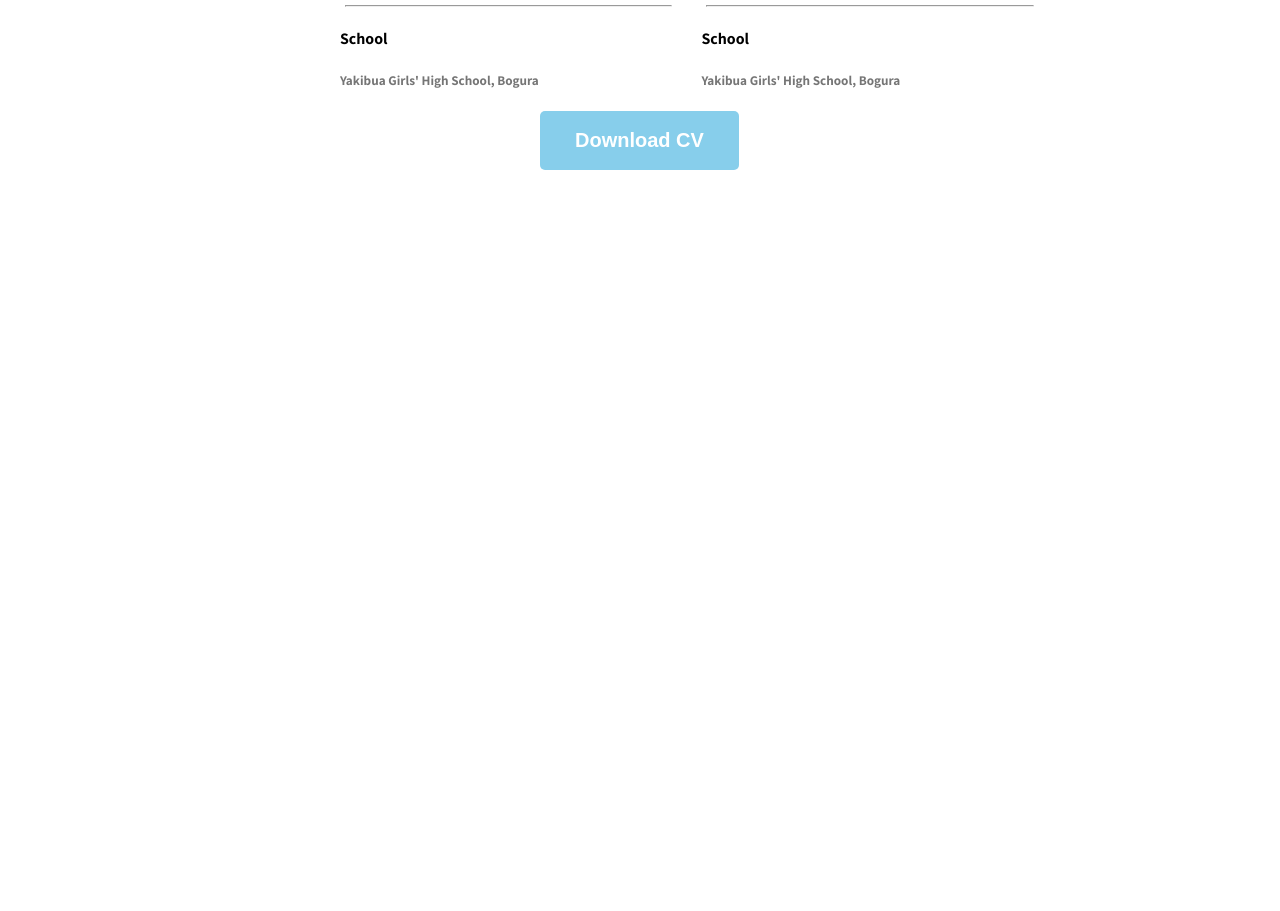
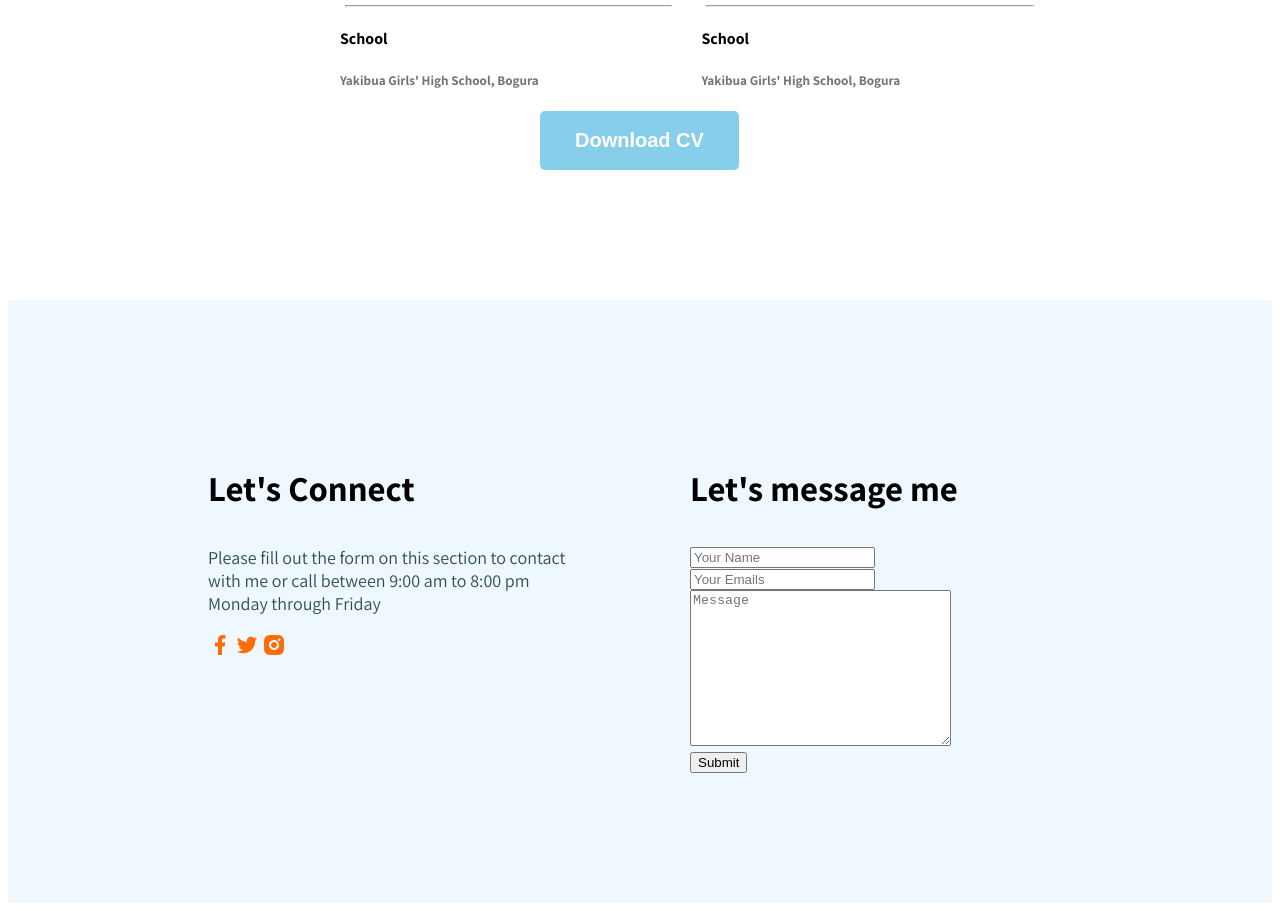
Before and after one commit to ZohanaZuthi/WEB-developer-portfolio, a plain HTML site: page index.html in a window 1280 px wide. Shown: the part 2501-3412 px from the top of the page. Before the commit the page ends 2801 px from the top, so only its background shows below. Drawn offline with Linux system fonts and the light colour scheme.

Commit message:
end of my project

```diff
--- a/index.html
+++ b/index.html
@@ -133,7 +133,27 @@
             <button class="btn-primary h">Download CV</button>
         </section>
     </main>
-    <footer>
+    <footer class="footer">
+        <div class="footer-column">
+            <h3 class="section-title"> Let's Connect </h3>
+                <p class="section-descript">Please fill out the form on this section to contact with me or call between 9:00 am to 8:00 pm Monday through Friday</p>
+           <div class="Social-links">
+            <a href=""><img src="images/icons/facebook.png" alt=""></a>
+            <a href=""><img src="images/icons/twitter.png" alt=""></a>
+            <a href=""><img src="images/icons/insta.png" alt=""></a>
+           </div>
+
+        </div>
+        <div class="footer-column">
+        <h3 class="section-title">Let's message me</h3>
+
+            <form action="contact">
+                <input type ="text" placeholder="Your Name"><br>
+                <input type ="email"name="" placeholder="Your Emails"><br>
+                <textarea name="" placeholder="Message" id="" cols="30" rows="10"></textarea><br>
+                <input type="submit" value="Submit">
+            </form>
+        </div>
 
     </footer>
 
--- a/styles/portfolio.css
+++ b/styles/portfolio.css
@@ -159,3 +159,30 @@ margin-bottom:130px;
 .resume hr{
   margin:20px 5px;
 }
+.footer{
+  display:flex;
+  gap:100px;
+  padding:100px;
+  background:aliceblue;
+  margin-top:100px;
+  padding:130px 200px;
+}
+.footer-column{
+  width:50%;
+}
+.contact input[type="text"],.contact input[type="email"] text-area{
+  display:block;
+  margin-bottom: 25px;
+  border-radius: 10px;
+  gap:100px;
+  margin-top:100px;
+  padding:130x 200px;
+  color:rgba(117, 117, 117, 1);
+  border-radius:5px;
+  background:white;
+  border:0;
+  width:100%;
+}
+.social-links{
+  margin-right: 20px;
+}
```
